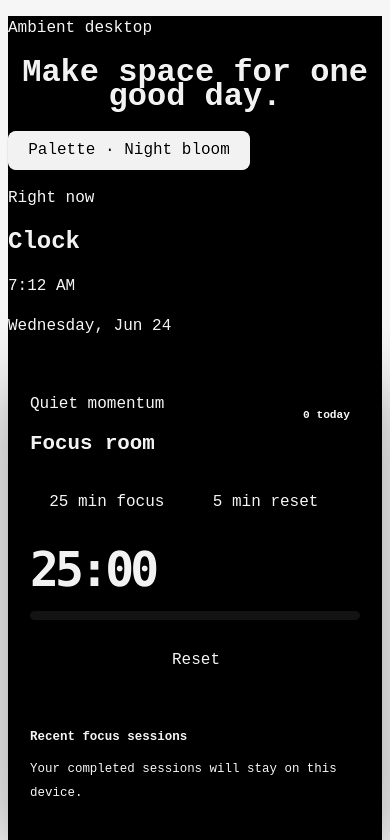
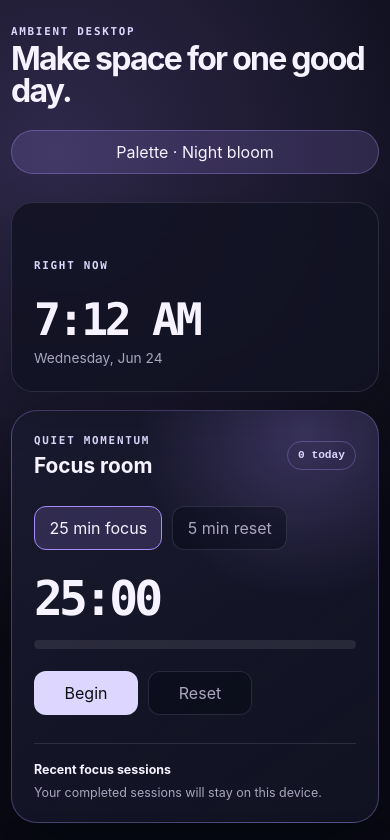
Before and after one commit to SimpleCaci/ambient-dashboard, a React (Vite) app: page / in a window 390 px wide. Shown: the top 840 px of the page. Built offline with nearby package versions, Linux system fonts and the light colour scheme.

Commit message:
style: create a responsive ambient workspace

```diff
--- a/src/App.css
+++ b/src/App.css
@@ -1,148 +1,254 @@
-.dashboard {
-  position: relative;
-  background: #111;
-  color: #f2f2f2;
+* {
+  box-sizing: border-box;
+}
+
+html,
+body,
+#root {
+  min-height: 100%;
+  margin: 0;
+}
+
+body {
+  min-width: 320px;
+  background: #080a11;
+}
+
+button {
+  padding: 0.7rem 0.9rem;
+  font: inherit;
+  cursor: pointer;
+  transition: transform 160ms ease, border-color 160ms ease, background 160ms ease;
+}
+
+button:hover:not(:disabled) {
+  transform: translateY(-1px);
+}
+
+button:focus-visible {
+  outline: 3px solid var(--accent);
+  outline-offset: 3px;
+}
+
+button:disabled {
+  cursor: not-allowed;
+  opacity: 0.42;
 }
 
 .dashboard {
-    filter:
-        saturate(0)
-        contrast(1.2)
-        brightness(.95);
+  --background: #090a13;
+  --panel: rgba(18, 19, 35, 0.88);
+  --panel-strong: rgba(26, 26, 48, 0.95);
+  --text: #f6f2ff;
+  --muted: #aaa5bd;
+  --line: rgba(222, 211, 255, 0.13);
+  --line-strong: rgba(177, 151, 255, 0.32);
+  --accent: #a78bfa;
+  --accent-soft: #ddd6fe;
+  --accent-wash: rgba(167, 139, 250, 0.17);
+  --glow: rgba(167, 139, 250, 0.24);
+
+  position: relative;
+  min-height: 100vh;
+  overflow: hidden;
+  color: var(--text);
+  background:
+    radial-gradient(circle at 14% 8%, var(--glow), transparent 28%),
+    radial-gradient(circle at 88% 86%, rgba(125, 211, 252, 0.09), transparent 26%),
+    var(--background);
+  font-family: Inter, ui-sans-serif, system-ui, -apple-system, BlinkMacSystemFont, "Segoe UI", sans-serif;
 }
 
-.retro-filter::after {
-    content: "";
-    position: absolute;
-    inset: 0;
-
-    opacity: .05;
-
-    background-image:
-      radial-gradient(white 1px, transparent 1px);
-
-    background-size: 3px 3px;
-
-    animation: noise .2s steps(4) infinite;
+.dashboard.theme-forest {
+  --background: #08100e;
+  --panel: rgba(13, 30, 25, 0.88);
+  --panel-strong: rgba(17, 42, 34, 0.95);
+  --text: #edfff6;
+  --muted: #9db9ab;
+  --line: rgba(190, 255, 219, 0.12);
+  --line-strong: rgba(110, 231, 183, 0.32);
+  --accent: #34d399;
+  --accent-soft: #a7f3d0;
+  --accent-wash: rgba(52, 211, 153, 0.15);
+  --glow: rgba(52, 211, 153, 0.2);
 }
 
-@keyframes noise {
-    from { transform: translate(0,0); }
-    to   { transform: translate(-2px,2px); }
-}
-.logo.vite:hover {
-  filter: drop-shadow(0 0 2em #747bff);
+.dashboard::after {
+  position: absolute;
+  inset: 0;
+  pointer-events: none;
+  content: "";
+  opacity: 0.035;
+  background-image: radial-gradient(white 0.7px, transparent 0.7px);
+  background-size: 4px 4px;
 }
 
-.logo.react:hover {
-  filter: drop-shadow(0 0 2em #61dafb);
-}
-:root {
-  font-family: "Press Start 2P", monospace;
-  font-size: 16px;
-  line-height: 24px;
-  font-weight: 400;
-
-  color: #0f0f0f;
-  background-color: #f6f6f6;
-
-  font-synthesis: none;
-  text-rendering: optimizeLegibility;
-  -webkit-font-smoothing: antialiased;
-  -moz-osx-font-smoothing: grayscale;
-  -webkit-text-size-adjust: 100%;
+.dashboard-shell {
+  position: relative;
+  z-index: 1;
+  width: min(1220px, calc(100% - 36px));
+  margin: 0 auto;
+  padding: clamp(28px, 5vw, 64px) 0;
 }
 
-.container {
+.dashboard-header {
+  display: flex;
+  align-items: end;
+  justify-content: space-between;
+  gap: 24px;
+  margin-bottom: 28px;
+}
+
+.dashboard-header h1 {
+  max-width: 730px;
+  margin: 4px 0 0;
+  font-size: clamp(2rem, 6vw, 4.8rem);
+  line-height: 0.98;
+  letter-spacing: -0.055em;
+}
+
+.eyebrow {
   margin: 0;
-  padding-top: 10vh;
+  color: var(--accent-soft);
+  font: 700 0.68rem/1.4 ui-monospace, SFMono-Regular, Consolas, monospace;
+  letter-spacing: 0.16em;
+  text-transform: uppercase;
+}
+
+.theme-toggle {
+  flex: 0 0 auto;
+  color: var(--text);
+  border: 1px solid var(--line-strong);
+  border-radius: 999px;
+  background: var(--accent-wash);
+}
+
+.dashboard-grid {
+  display: grid;
+  grid-template-columns: minmax(250px, 0.85fr) repeat(2, minmax(280px, 1fr));
+  grid-template-areas:
+    "clock focus focus"
+    "priorities focus focus"
+    "priorities weather calendar";
+  gap: 18px;
+}
+
+.card {
+  padding: 22px;
+  border: 1px solid var(--line);
+  border-radius: 22px;
+  background: var(--panel);
+  box-shadow: 0 18px 50px rgba(3, 5, 12, 0.2);
+  backdrop-filter: blur(18px);
+}
+
+.card h2 {
+  margin: 5px 0 0;
+  font-size: 1.1rem;
+}
+
+.card-detail {
+  margin: 8px 0 0;
+  color: var(--muted);
+  font-size: 0.86rem;
+  line-height: 1.55;
+}
+
+.clock-card {
+  grid-area: clock;
   display: flex;
   flex-direction: column;
-  justify-content: center;
-  text-align: center;
+  justify-content: end;
+  min-height: 190px;
 }
 
-.logo {
-  height: 6em;
-  padding: 1.5em;
-  will-change: filter;
-  transition: 0.75s;
+.clock-value {
+  margin: 26px 0 0;
+  font: 700 clamp(2.8rem, 7vw, 5.2rem)/0.9 ui-monospace, SFMono-Regular, Consolas, monospace;
+  letter-spacing: -0.075em;
 }
 
-.logo.tauri:hover {
-  filter: drop-shadow(0 0 2em #24c8db);
+.focus-feature {
+  grid-area: focus;
 }
 
-.row {
-  display: flex;
-  justify-content: center;
+.priorities-card {
+  grid-area: priorities;
 }
 
-a {
-  font-weight: 500;
-  color: #646cff;
-  text-decoration: inherit;
+.card-heading {
+  display: flex;
+  align-items: start;
+  justify-content: space-between;
+  gap: 12px;
+  margin-bottom: 18px;
 }
 
-a:hover {
-  color: #535bf2;
+.card-heading span {
+  color: var(--muted);
+  font: 0.68rem/1.3 ui-monospace, monospace;
 }
 
-h1 {
-  text-align: center;
+.quiet-card {
+  min-height: 155px;
 }
 
-input,
-button {
-  border-radius: 8px;
-  border: 1px solid transparent;
-  padding: 0.6em 1.2em;
-  font-size: 1em;
-  font-weight: 500;
-  font-family: inherit;
-  color: #0f0f0f;
-  background-color: #ffffff;
-  transition: border-color 0.25s;
-  box-shadow: 0 2px 2px rgba(0, 0, 0, 0.2);
+.quiet-card:nth-of-type(3) {
+  grid-area: weather;
 }
 
-button {
-  cursor: pointer;
+.quiet-card:nth-of-type(4) {
+  grid-area: calendar;
 }
 
-button:hover {
-  border-color: #396cd8;
-}
-button:active {
-  border-color: #396cd8;
-  background-color: #e8e8e8;
+.sr-only {
+  position: absolute;
+  width: 1px;
+  height: 1px;
+  overflow: hidden;
+  clip: rect(0, 0, 0, 0);
+  white-space: nowrap;
 }
 
-input,
-button {
-  outline: none;
+@media (max-width: 940px) {
+  .dashboard-grid {
+    grid-template-columns: 1fr 1fr;
+    grid-template-areas:
+      "clock clock"
+      "focus focus"
+      "priorities priorities"
+      "weather calendar";
+  }
 }
 
-#greet-input {
-  margin-right: 5px;
+@media (max-width: 640px) {
+  .dashboard-shell {
+    width: min(100% - 22px, 1220px);
+    padding-top: 24px;
+  }
+
+  .dashboard-header {
+    align-items: start;
+    flex-direction: column;
+  }
+
+  .dashboard-grid {
+    grid-template-columns: 1fr;
+    grid-template-areas:
+      "clock"
+      "focus"
+      "priorities"
+      "weather"
+      "calendar";
+  }
+
+  .theme-toggle {
+    width: 100%;
+  }
 }
 
-@media (prefers-color-scheme: dark) {
-  :root {
-    color: #f6f6f6;
-    background-color: #2f2f2f;
-  }
-
-  a:hover {
-    color: #24c8db;
-  }
-
-  input,
+@media (prefers-reduced-motion: reduce) {
   button {
-    color: #ffffff;
-    background-color: #0f0f0f98;
-  }
-  button:active {
-    background-color: #0f0f0f69;
+    transition: none;
   }
 }
```
